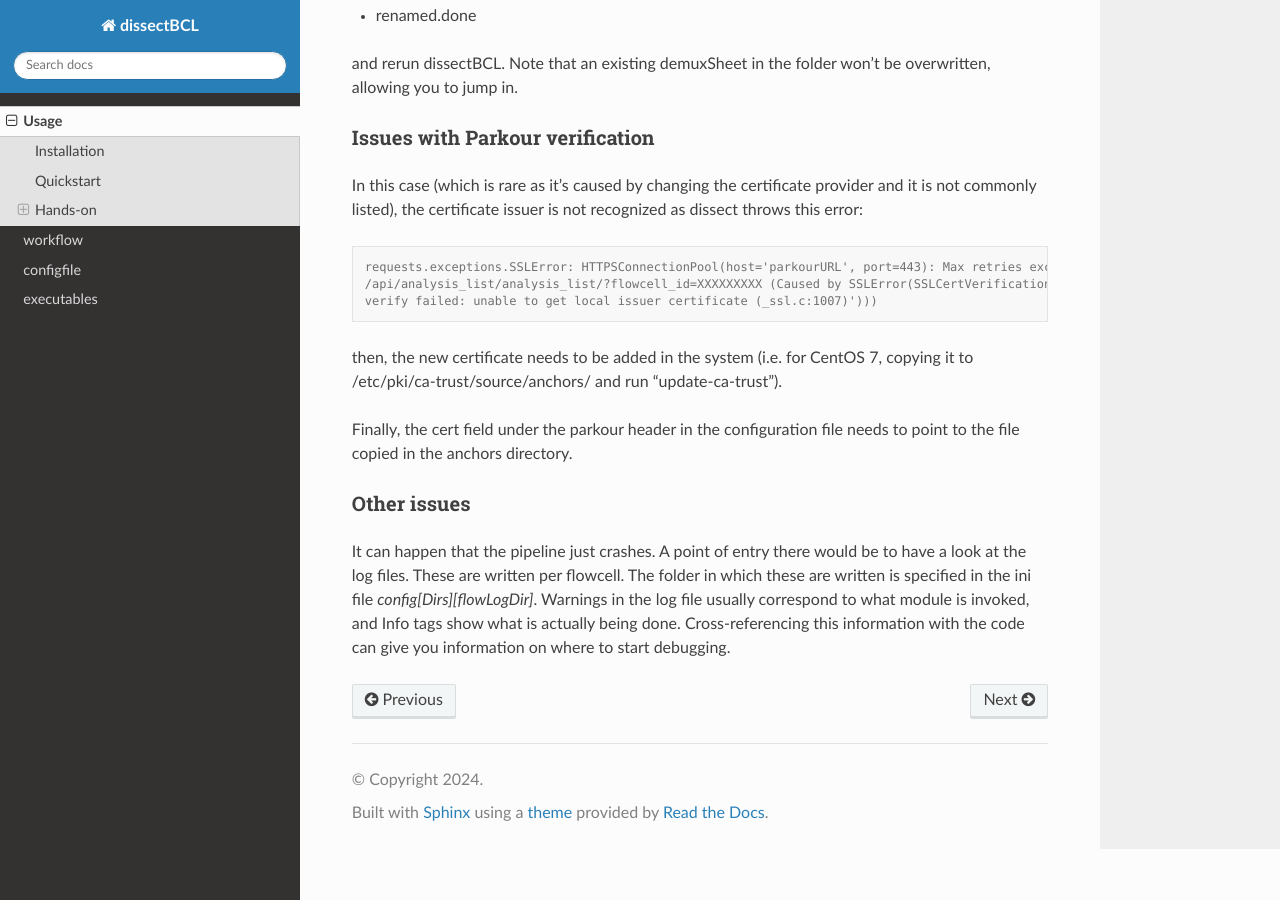
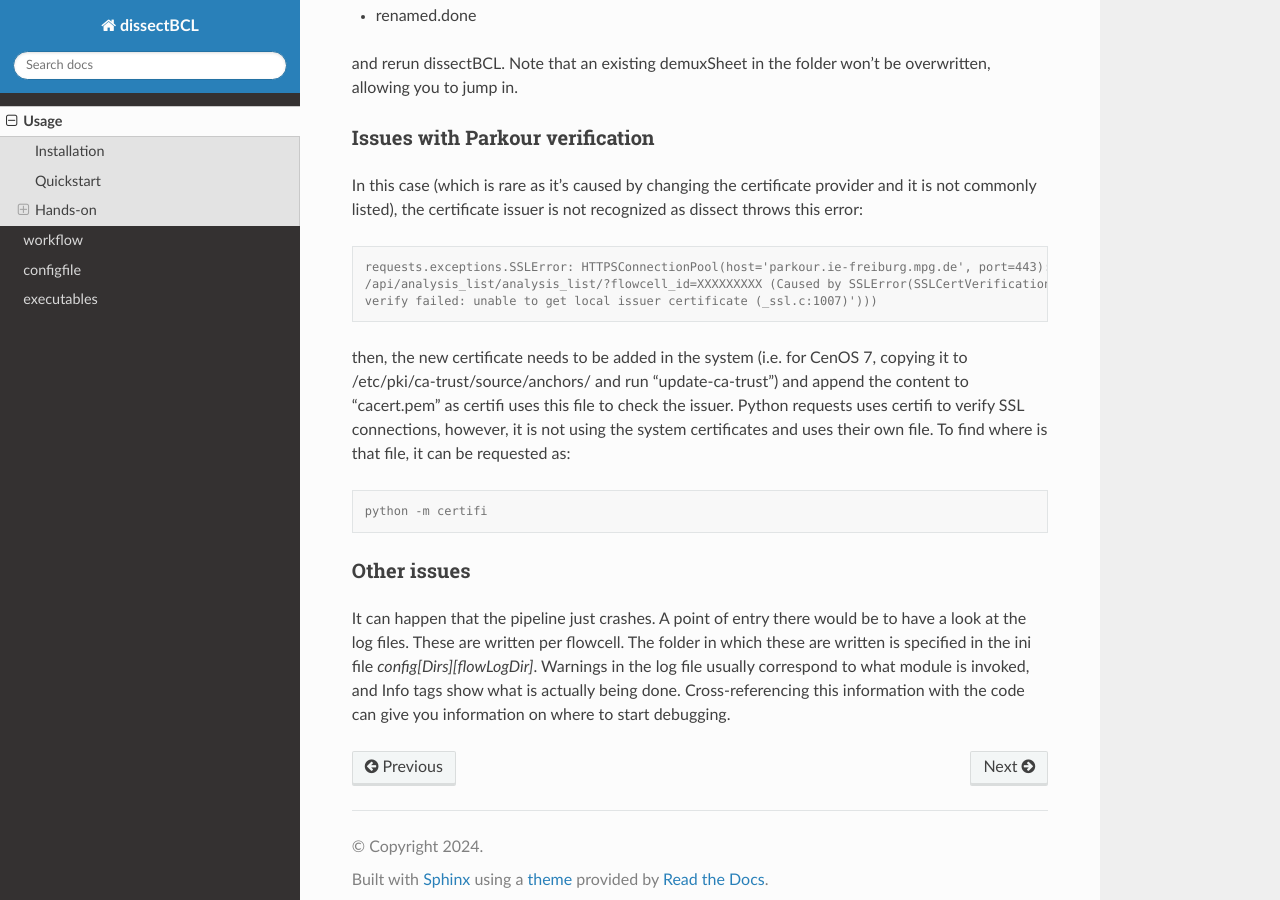
Before and after one commit to maxplanck-ie/dissectBCL, a Sphinx documentation site: the page built from docs/usage.rst, in a window 1280 px wide and 900 px high, scrolled down 3153 px. Built offline with Sphinx 7.4.7 and the Read the Docs theme 2.0.0, drawn with Linux system fonts in a browser that asks for light colours; the version number could not be read and is left out.

Commit message:
adding documentation for certificate change problems

```diff
--- a/docs/usage.rst
+++ b/docs/usage.rst
@@ -154,13 +154,17 @@ In this case (which is rare as it's caused by changing the certificate provider
 
 .. code-block:: console
 
-    requests.exceptions.SSLError: HTTPSConnectionPool(host='parkourURL', port=443): Max retries exceeded with url:
+    requests.exceptions.SSLError: HTTPSConnectionPool(host='parkour.ie-freiburg.mpg.de', port=443): Max retries exceeded with url:
     /api/analysis_list/analysis_list/?flowcell_id=XXXXXXXXX (Caused by SSLError(SSLCertVerificationError(1, '[SSL: CERTIFICATE_VERIFY_FAILED] certificate
     verify failed: unable to get local issuer certificate (_ssl.c:1007)')))
 
-then, the new certificate needs to be added in the system (i.e. for CentOS 7, copying it to /etc/pki/ca-trust/source/anchors/ and run "update-ca-trust").
+then, the new certificate needs to be added in the system (i.e. for CenOS 7, copying it to /etc/pki/ca-trust/source/anchors/ and run "update-ca-trust") and append the content to "cacert.pem" as certifi uses this file to check the issuer.
+Python requests uses certifi to verify SSL connections, however, it is not using the system certificates and uses their own file.
+To find where is that file, it can be requested as:
 
-Finally, the cert field under the parkour header in the configuration file needs to point to the file copied in the anchors directory.
+.. code-block:: console
+
+    python -m certifi
 
 
 Other issues
```
